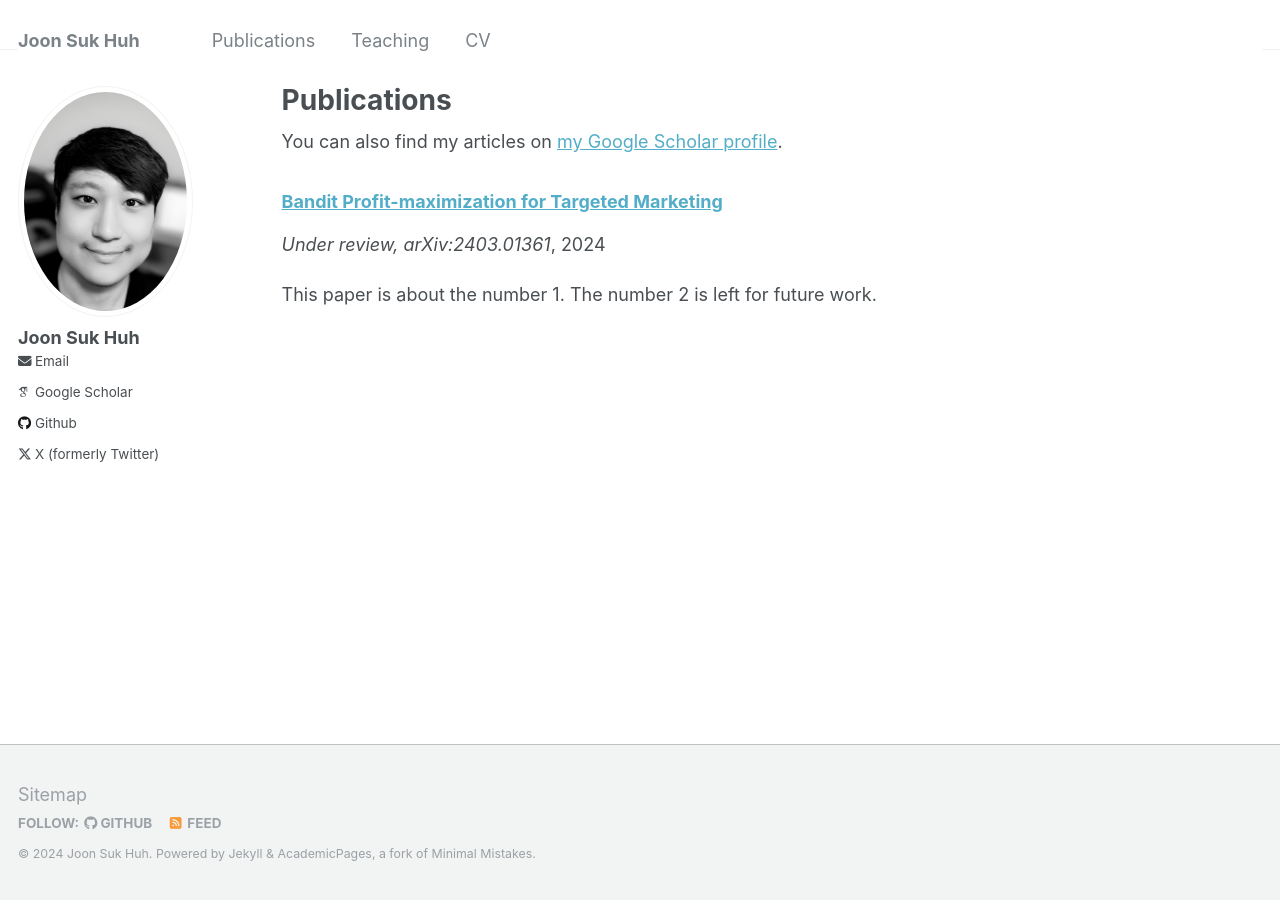
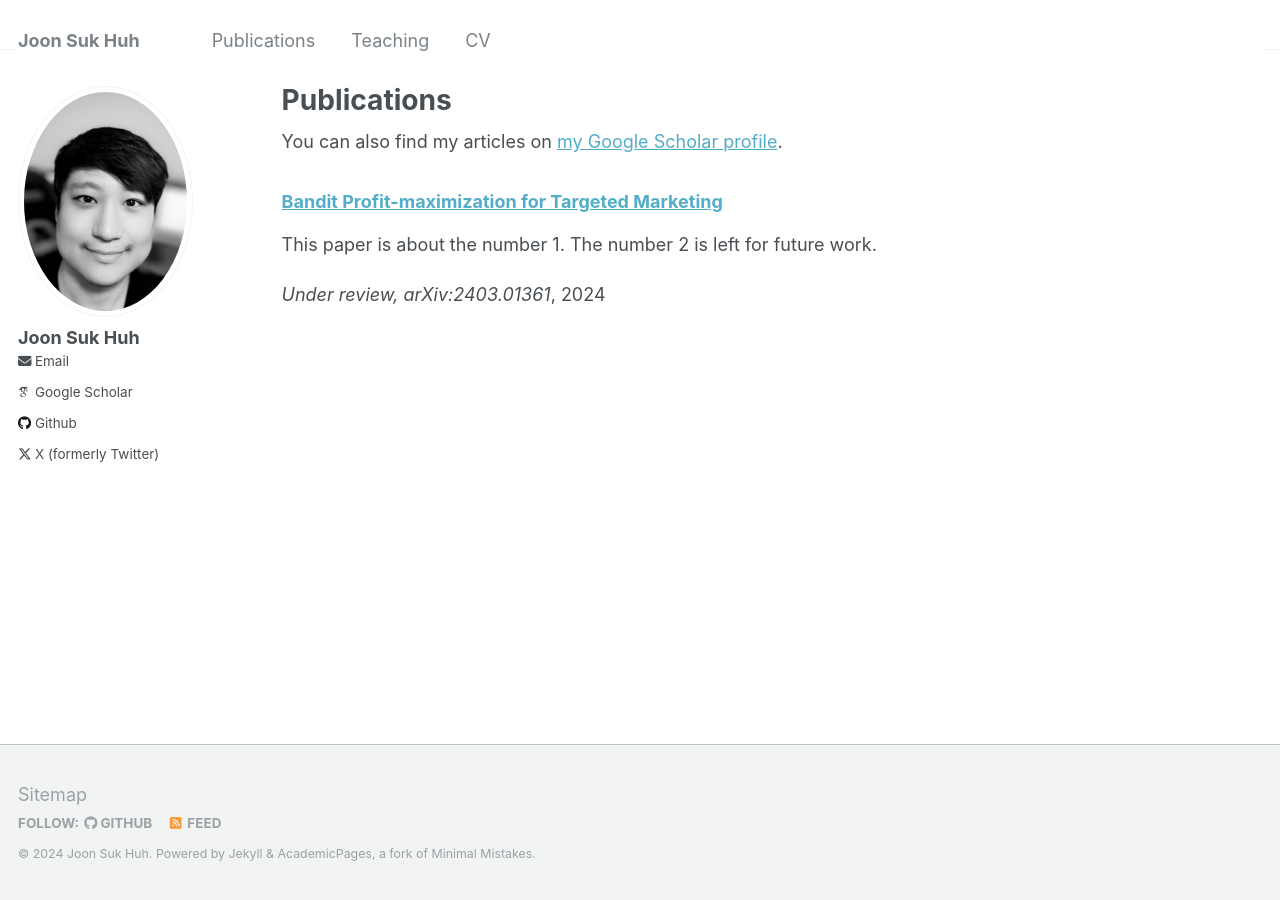
Before and after one commit to joon-huh/joon-huh.github.io, a Jekyll site: the page built from _pages/publications.md, in a window 1280 px wide. Built offline with Jekyll 4.4.1, drawn with Linux system fonts in a browser that asks for light colours; some web fonts are replaced.

Commit message:
Update archive-single.html

```diff
--- a/_includes/archive-single.html
+++ b/_includes/archive-single.html
@@ -38,18 +38,18 @@
       <p class="page__meta"><i class="fa fa-clock-o" aria-hidden="true"></i> {% include read-time.html %}</p>
     {% endif %}
 
-        {% if post.collection == 'teaching' %}
-          <p> {{ post.type }}, <i>{{ post.venue }}</i>, {{ post.date | default: "1900-01-01" | date: "%Y" }} </p>
-        {% elsif post.collection == 'publications' %}
-          <p><i>{{ post.venue }}</i>, {{ post.date | default: "1900-01-01" | date: "%Y" }} </p>
-        {% elsif post.date %}
-         <p class="page__date"><strong><i class="fa fa-fw fa-calendar" aria-hidden="true"></i> {{ site.data.ui-text[site.locale].date_label | default: "Published:" }}</strong> <time datetime="{{ post.date | default: "1900-01-01" | date_to_xmlschema }}">{{ post.date | default: "1900-01-01" | date: "%B %d, %Y" }}</time></p>
-        {% endif %}
-
     {% if post.excerpt and site.read_more != 'enabled' %}
     <p class="archive__item-excerpt" itemprop="description">{{ post.excerpt | markdownify }}</p>
     {% elsif post.excerpt and site.read_more == 'enabled' %}
     <p class="archive__item-excerpt" itemprop="description"><p>{{ post.excerpt | markdownify | remove: '<p>' | remove: '</p>' }}<strong><a href="{{ base_path }}{{ post.url }}" rel="permalink"> Read more</a></strong></p></p>
+    {% endif %}
+
+    {% if post.collection == 'teaching' %}
+      <p> {{ post.type }}, <i>{{ post.venue }}</i>, {{ post.date | default: "1900-01-01" | date: "%Y" }} </p>
+    {% elsif post.collection == 'publications' %}
+      <p><i>{{ post.venue }}</i>, {{ post.date | default: "1900-01-01" | date: "%Y" }} </p>
+    {% elsif post.date %}
+     <p class="page__date"><strong><i class="fa fa-fw fa-calendar" aria-hidden="true"></i> {{ site.data.ui-text[site.locale].date_label | default: "Published:" }}</strong> <time datetime="{{ post.date | default: "1900-01-01" | date_to_xmlschema }}">{{ post.date | default: "1900-01-01" | date: "%B %d, %Y" }}</time></p>
     {% endif %}
 
     {% if post.citation and post.paperurl %}
```
